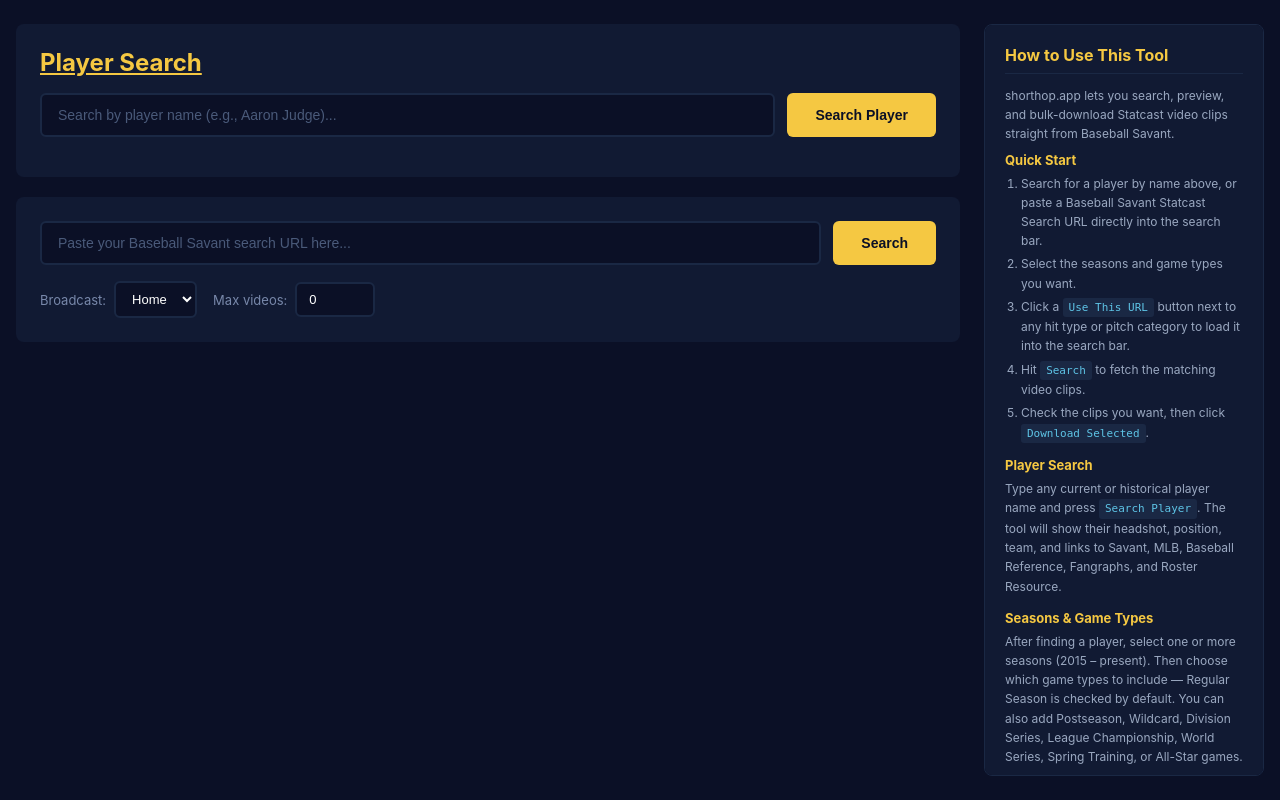
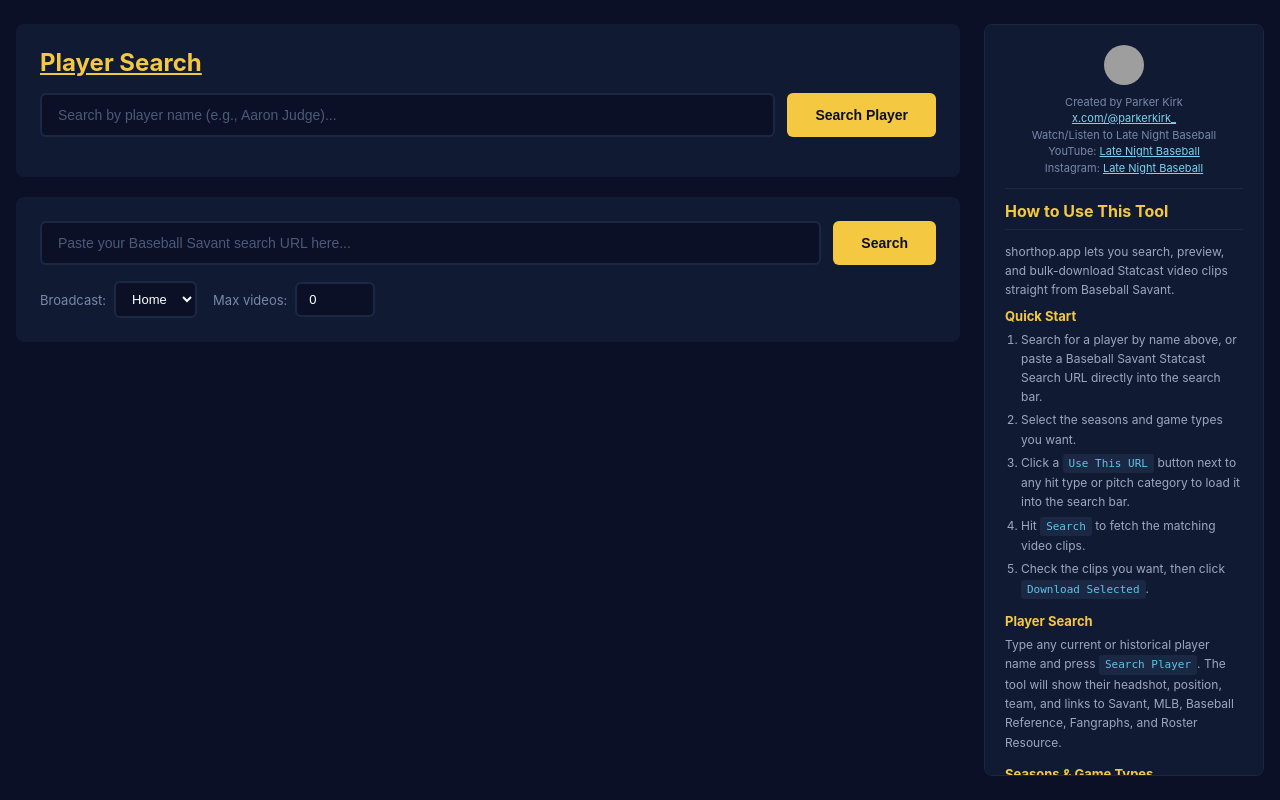
Before and after one commit to PK-Game-Development/Savant-Video-Tool, a Flask app: page / in a window 1280 px wide. Shown: the part 115-915 px from the top of the page. Run offline with Flask 3, Linux system fonts and the light colour scheme; grey boxes are pictures that could not be loaded.

Commit message:
Move credits to top of sidebar
https://claude.ai/code/session_01Gi29TELUiNJZgdDMNi4nds

```diff
--- a/templates/index.html
+++ b/templates/index.html
@@ -55,9 +55,9 @@
             line-height: 1.5;
             color: #7888AA;
             text-align: center;
-            margin-top: 16px;
-            padding-top: 12px;
-            border-top: 1px solid #1A2844;
+            margin-bottom: 12px;
+            padding-bottom: 12px;
+            border-bottom: 1px solid #1A2844;
         }
 
         .footer-credit .footer-logo {
@@ -805,6 +805,18 @@
 
 <!-- Sidebar Guide -->
 <aside class="sidebar-guide">
+    <div class="footer-credit">
+        <a href="https://www.youtube.com/@LateNightBaseball" target="_blank">
+            <img src="https://yt3.googleusercontent.com/gFTgGudXwnpzAbo5aogWM_F-NJyLVukgtbgXdy4HuNDJ9MYf4Aabp20XgWhRVVlWiPkB_muaWw=s900-c-k-c0x00ffffff-no-rj"
+                 alt="Late Night Baseball" class="footer-logo">
+        </a><br>
+        Created by Parker Kirk<br>
+        <a href="https://www.x.com/@parkerkirk_" target="_blank">x.com/@parkerkirk_</a><br>
+        Watch/Listen to Late Night Baseball<br>
+        YouTube: <a href="https://www.youtube.com/@LateNightBaseball" target="_blank">Late Night Baseball</a><br>
+        Instagram: <a href="https://www.instagram.com/latenightbaseball" target="_blank">Late Night Baseball</a>
+    </div>
+
     <h3>How to Use This Tool</h3>
 
     <p>shorthop.app lets you search, preview, and bulk-download Statcast video clips straight from Baseball Savant.</p>
@@ -849,17 +861,6 @@
     <h4>Custom Savant URLs</h4>
     <p>For advanced queries, build your own search on <a href="https://baseballsavant.mlb.com/statcast_search" target="_blank" style="color: #7AD4F0;">Baseball Savant</a>, copy the resulting URL from your browser, and paste it into the search bar above.</p>
 
-    <div class="footer-credit">
-        <a href="https://www.youtube.com/@LateNightBaseball" target="_blank">
-            <img src="https://yt3.googleusercontent.com/gFTgGudXwnpzAbo5aogWM_F-NJyLVukgtbgXdy4HuNDJ9MYf4Aabp20XgWhRVVlWiPkB_muaWw=s900-c-k-c0x00ffffff-no-rj"
-                 alt="Late Night Baseball" class="footer-logo">
-        </a><br>
-        Created by Parker Kirk<br>
-        <a href="https://www.x.com/@parkerkirk_" target="_blank">x.com/@parkerkirk_</a><br>
-        Watch/Listen to Late Night Baseball<br>
-        YouTube: <a href="https://www.youtube.com/@LateNightBaseball" target="_blank">Late Night Baseball</a><br>
-        Instagram: <a href="https://www.instagram.com/latenightbaseball" target="_blank">Late Night Baseball</a>
-    </div>
 </aside>
 
 </div><!-- /.page-layout -->
```
